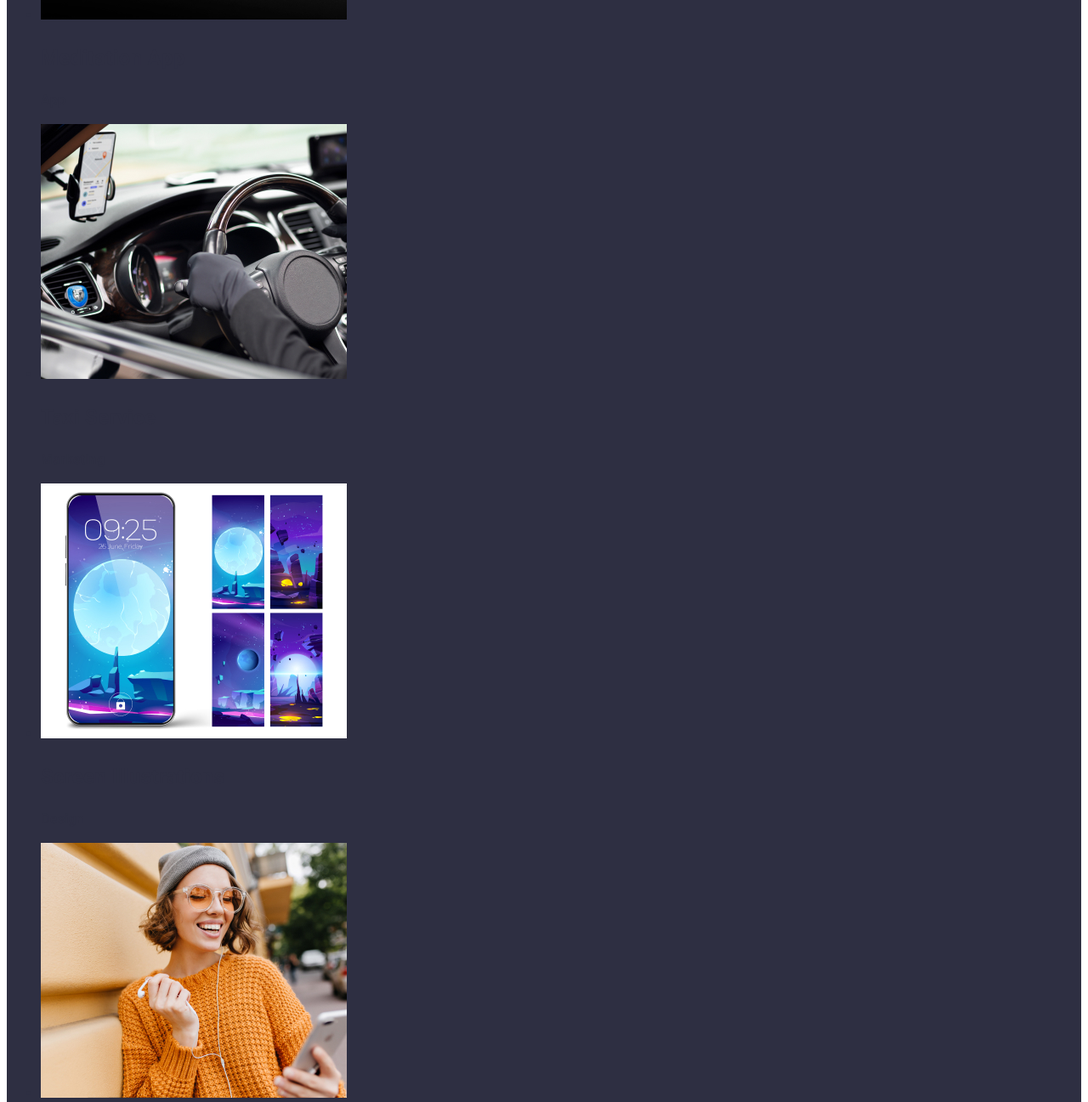
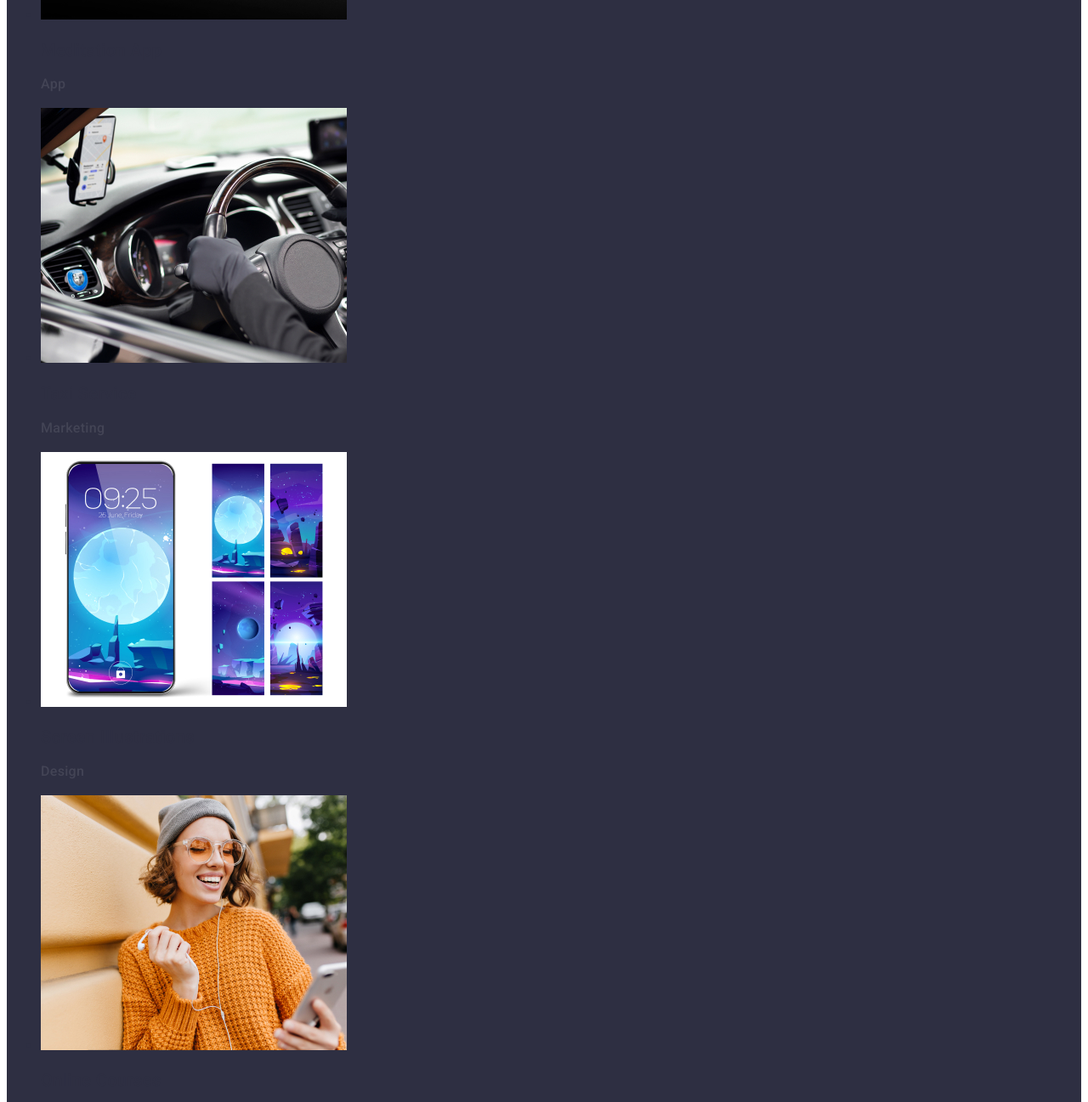
Before and after one commit to PolskiPolsk/goit-markup-hw-02, a plain HTML site: page portfolio.html in a window 1280 px wide. Shown: the part 1500-2797 px from the top of the page at 85% size. Drawn offline with Linux system fonts and the light colour scheme.

Commit message:
Add files via upload

```diff
--- a/portfolio.html
+++ b/portfolio.html
@@ -67,46 +67,59 @@
                 </li>
                 <li>
                     <a href="#" class="link">
-                    <img src="/goit-markup-hw-02/images/cashlespaymetn.jpg" alt="phone using for payment by qr code" width="360" height="300" />
+                    <img src="./images/cashlespaymetn.jpg" alt="phone using for payment by qr code" width="360" height="300" />
                 <h2 class="bankingapp">Cashless Payment</h2>
                 <p class="phoneapp">Marketing</p>
                 </a>
                 </li>
                 <li>
-
-                    <img src="/goit-markup-hw-02/images/meditaionapp.jpg" alt="laptop and phone with meditation app on screen" width="360" height="300" />
-                <h1>Meditation App</h1>
-                <p>App</p>
+                <a href="#" class="link">
+                    <img src="./images/meditaionapp.jpg" alt="laptop and phone with meditation app on screen" width="360" height="300" />
+                <h2 class="bankingapp">Meditation App</h2>
+                <p class="phoneapp">App</p>
+                </a>
                 </li>
                 <li>
-                    <img src="/goit-markup-hw-02/images/taxiservice.jpg" alt="person behind the car wheel using a taxi app" width="360" height="300" />
-                <h1>Taxi Service</h1>
-                <p>Marketing</p>
+                    <a href="#" class="link"></a>
+                    <img src="./images/taxiservice.jpg" alt="person behind the car wheel using a taxi app" width="360" height="300" />
+                <h2 class="bankingapp">Taxi Service</h2>
+                <p class="phoneapp">Marketing</p>
+                </a>
                 </li>
                 <li>
-                    <img src="/goit-markup-hw-02/images/screenilusion.jpg" alt="few mode of phone screen" width="360" height="300" />
-                <h1>Screen Illustrations</h1>
-                <p>Design</p>
+                    <a href="#" class="link"></a>
+                    <img src="./images/screenilusion.jpg" alt="few mode of phone screen" width="360" height="300" />
+                <h2 class="bankingapp">Screen Illustrations</h2>
+                <p class="phoneapp">Design</p>
+                </a>
                 </li>
                 <li>
-                    <img src="/goit-markup-hw-02/images/onlinecourses.jpg" alt="woman listening to the course on headphone from the phone" width="360" height="300" />
-                <h1>Online Courses</h1>
-                <p>Marketing</p>
+                    <a href="#" class="link"></a>
+                    <img src="./images/onlinecourses.jpg" alt="woman listening to the course on headphone from the phone" width="360" height="300" />
+                <h2 class="bankingapp">Online Courses</h2>
+                <p class="phoneapp">Marketing</p>
+                </a>
                 </li>
                 <li>
-                    <img src="/goit-markup-hw-02/images/instastories.jpg" alt="few  shots of instagram concept stories" width="360" height="300" />
-                <h1>Instagram Stories Concept</h1>
-                <p>Design</p>
+                    <a href="#" class="link"></a>
+                    <img src="./images/instastories.jpg" alt="few  shots of instagram concept stories" width="360" height="300" />
+                <h2 class="bankingapp">Instagram Stories Concept</h2>
+                <p class="phoneapp">Design</p>
+                </a>
                 </li>
                 <li>
-                    <img src="/goit-markup-hw-02/images/organicfood.jpg" alt="fruits and vegetables in a bag carried by a person" width="360" height="300" />
-                <h1>Organic Food</h1>
-                <p>Web Site</p>
+                    <a href="#" class="link"></a>
+                    <img src="./images/organicfood.jpg" alt="fruits and vegetables in a bag carried by a person" width="360" height="300" />
+                <h2 class="bankingapp">Organic Food</h2>
+                <p class="phoneapp">Web Site</p>
+                </a>
                 </li>
                 <li>
-                    <img src="/goit-markup-hw-02/images/freshcoffe.jpg" alt="coffe prepering" width="360" height="300" />
-                <h1>Fresh Coffee</h1>
-                <p>Web Site</p>
+                    <a href="#" class="link"></a>
+                    <img src="./images/freshcoffe.jpg" alt="coffe prepering" width="360" height="300" />
+                <h2 class="bankingapp">Fresh Coffee</h2>
+                <p class="phoneapp">Web Site</p>
+                </a>
                 </li>
             </ul>
             </section>
```
